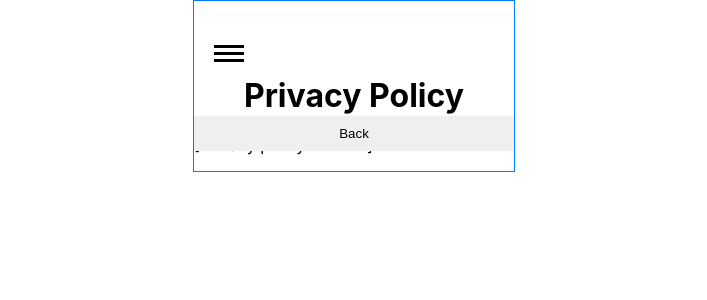
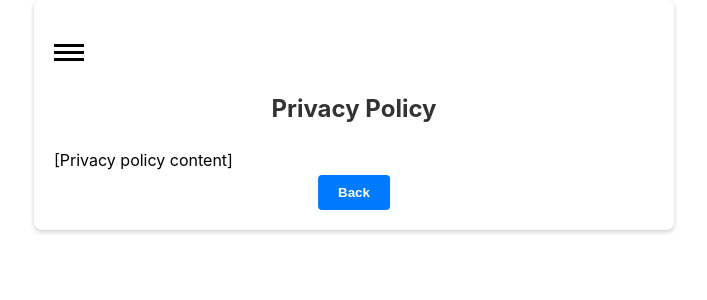
Before and after one commit to mitchytic/4-final-project-personality-analysis-music-taste, a React (Create React App) app: page /privacy-policy in a window 1280 px wide. Shown: the top 300 px of the page, without its empty margins (286-993 px from the left). Built offline with nearby package versions, Linux system fonts and the light colour scheme.

Commit message:
fix small errors

```diff
--- a/src/routes/AboutPage.jsx
+++ b/src/routes/AboutPage.jsx
@@ -1,13 +1,25 @@
 import React from 'react';
 import './AboutPage.css';
 import HamburgerMenu from '../components/common/hamburgermenu';
+import { useNavigate } from 'react-router-dom';
 
 const AboutPage = () => {
+  const navigate = useNavigate();
+
+  const goBackToAccountSettings = () => {
+    navigate('/settings');
+  };
+
   return (
     <>
       <HamburgerMenu />
       <div className="about-page">
         <p>We are a company that sells things!!!</p>
+
+        <button className="back-button" onClick={goBackToAccountSettings}>
+        Back
+        </button>
+
       </div>
     </>
 
--- a/src/routes/AccountSettings.css
+++ b/src/routes/AccountSettings.css
@@ -19,7 +19,7 @@
 }
 
 .settings-list  li {
-  width: 100%;
+  width: 90%;
   margin: 10px 0;
   background: #ccc; /* Light grey background */
   border: none;
--- a/src/routes/ChangePasswordPage.css
+++ b/src/routes/ChangePasswordPage.css
@@ -4,6 +4,9 @@
     max-width: 320px;
     margin: 0 auto;
     padding-top: 20px;
+    display: flex;
+    flex-direction: column;
+    align-items: center;
 }
 
 .menu-icon {
@@ -11,15 +14,43 @@
     border: none;
     font-size: 24px;
     cursor: pointer;
-    margin-right: 20px;
+    position: absolute;
+    top: 20px;
+    left: 20px;
+}
+
+.change-form {
+    width: 100%;
+    max-width: 320px;
+    box-shadow: 0 0 10px rgba(0, 0, 0, 0.1);
+    padding: 20px;
+    border-radius: 8px;
 }
 
 .change-form input,
 .change-form button {
-    display: block;
-    width: 100%;
-    padding: 10px;
+    width: calc(100% - 40px);
+    padding: 15px;
     margin-bottom: 20px;
+    border: 1px solid #dcdcdc;
+    border-radius: 4px;
+    background-color: #fff;
+    box-sizing: border-box;
+}
+
+.change-form input::placeholder {
+    color: #a9a9a9;
+}
+
+.change-form button {
+    background-color: #4CAF50;
+    color: white;
+    font-weight: bold;
     border: none;
-    background-color: #efefef;
+    cursor: pointer;
+    transition: background-color 0.3s ease;
 }
+
+.change-form button:hover {
+    background-color: #45a049;
+}
--- a/src/routes/PrivacyPolicyPage.css
+++ b/src/routes/PrivacyPolicyPage.css
@@ -1,11 +1,13 @@
-
 .privacy-policy-page {
     width: 100%;
-    max-width: 320px;
+    max-width: 640px;
     margin: 0 auto;
     padding-top: 20px;
+    padding-bottom: 20px;
     position: relative;
-    border: 1px solid #007bff; /* Blue border around the content */
+    background: #fff;
+    box-shadow: 0 2px 5px rgba(0, 0, 0, 0.2);
+    border-radius: 8px;
 }
 
 .menu-icon {
@@ -13,24 +15,45 @@
     border: none;
     font-size: 24px;
     cursor: pointer;
-    margin-right: 20px;
+    position: absolute;
+    top: 20px;
+    left: 20px;
 }
 
 .privacy-content h1 {
     text-align: center;
     margin-bottom: 20px;
+    color: #333;
+    font-size: 1.5em;
 }
 
 .privacy-content {
-    height: 80%; /* Placeholder height */
-    overflow-y: auto; /* Enable scrolling for the content */
+    padding: 20px;
+    overflow-y: auto;
+    line-height: 1.6;
+    font-size: 1rem;
+}
+
+.privacy-content p {
+    margin-bottom: 1em;
 }
 
 .back-button {
-    display: block;
-    width: 100%;
-    padding: 10px;
-    margin-top: 20px; /* Adjusted for spacing from the bottom content */
+    display: inline-block;
+    padding: 10px 20px;
+    margin-top: 20px;
     border: none;
-    background-color: #efefef;
+    border-radius: 4px;
+    background-color: #007bff;
+    color: white;
+    font-weight: bold;
+    cursor: pointer;
+    transition: background-color 0.3s ease;
+    text-align: center;
+    width: auto;
 }
+
+.back-button:hover {
+    background-color: #0056b3;
+    text-decoration: none;
+}
--- a/src/routes/PrivacyPolicyPage.jsx
+++ b/src/routes/PrivacyPolicyPage.jsx
@@ -2,8 +2,15 @@
 import React from 'react';
 import './PrivacyPolicyPage.css';
 import HamburgerMenu from '../components/common/hamburgermenu';
+import { useNavigate } from 'react-router-dom';
 
 const PrivacyPolicyPage = () => {
+  const navigate = useNavigate();
+
+  const goBackToAccountSettings = () => {
+    navigate('/settings');
+  };
+
   return (
     <div className="privacy-policy-page">
       <HamburgerMenu />
@@ -15,7 +22,9 @@ const PrivacyPolicyPage = () => {
         </p>
       </div>
 
-      <button className="back-button">Back</button>
+      <button className="back-button" onClick={goBackToAccountSettings}>
+        Back
+      </button>
     </div>
   );
 };
--- a/src/routes/TermsAndConditionsPage.jsx
+++ b/src/routes/TermsAndConditionsPage.jsx
@@ -1,8 +1,15 @@
 import React from 'react';
 import './TermsAndConditionsPage.css';
 import HamburgerMenu from '../components/common/hamburgermenu';
+import { useNavigate } from 'react-router-dom';
 
 const TermsAndConditionsPage = ({ onBackClick }) => {
+  const navigate = useNavigate();
+
+  const goBackToAccountSettings = () => {
+    navigate('/settings');
+  };
+
   return (
     <div className="terms-conditions-page">
       <HamburgerMenu />
@@ -12,7 +19,7 @@ const TermsAndConditionsPage = ({ onBackClick }) => {
       <div className="terms-content">
         {"dfasfasfasfdasdfsafdsadfasd"}
       </div>
-      <button className="back-button" onClick={onBackClick}>Back</button>
+      <button className="back-button" onClick={goBackToAccountSettings}>Back</button>
     </div>
   );
 };
```
